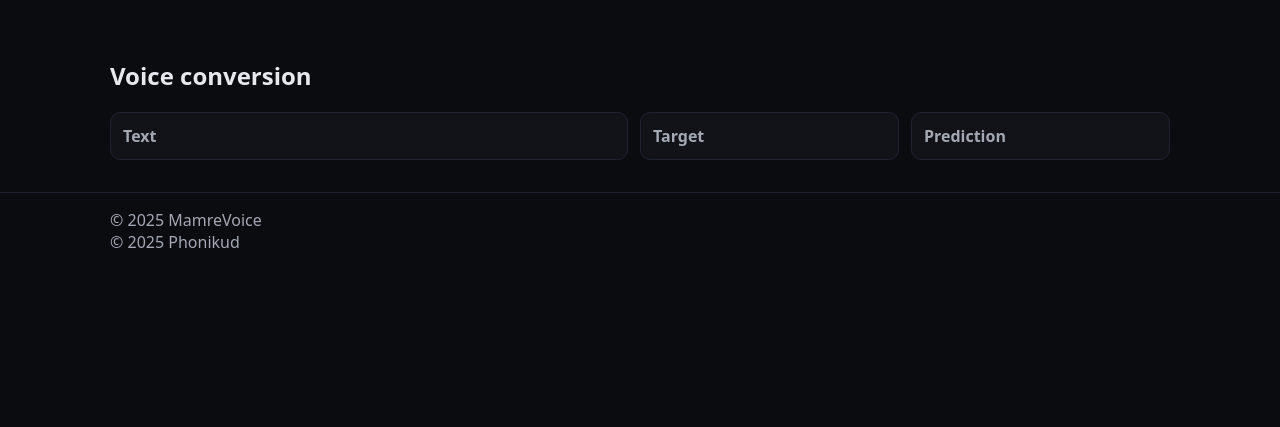
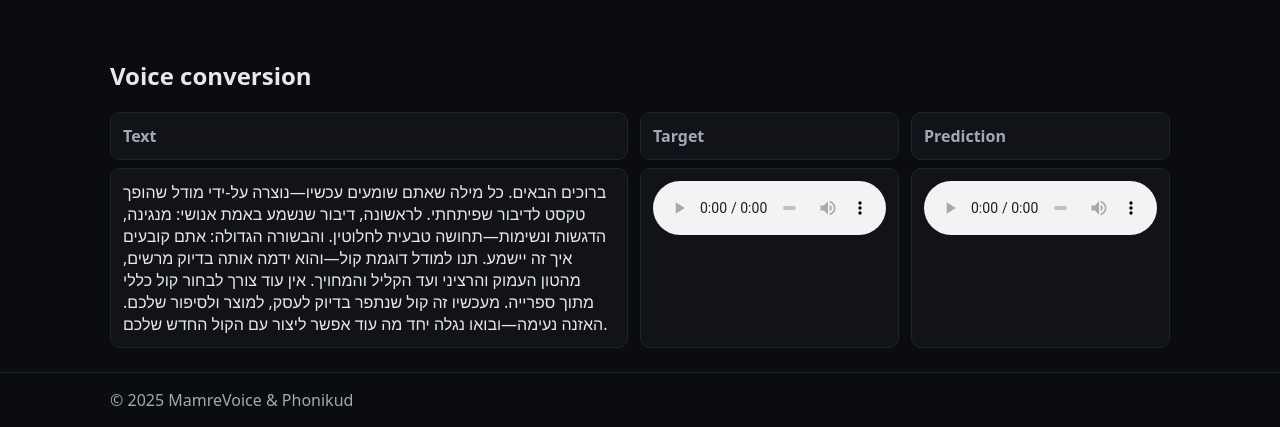
Before and after one commit to maxmelichov/mamre-site, a plain HTML site: page index.html in a window 1280 px wide. Shown: the part 1907-2334 px from the top of the page. Before the commit the page ends 2176 px from the top, so only its background shows below. Drawn offline with Linux system fonts and the light colour scheme; no server answers.

Commit message:
Consolidate footer copyright information and streamline JavaScript variables
- Merged separate copyright entries for MamreVoice and Phonikud into a single line in index.html for clarity.
- Removed unused year variables from script.js to simplify the code and improve maintainability.
- Added a new main example section in script.js to enhance the demo experience with a detailed Hebrew text.

```diff
--- a/index.html
+++ b/index.html
@@ -157,10 +157,8 @@
 
     <footer class="site-footer">
       <div class="container">
-        <p class="lang-en">© <span id="year"></span> MamreVoice</p>
-        <p class="lang-en">© <span id="year2"></span> Phonikud</p>
-        <p class="lang-he" lang="he">© <span id="year-he"></span> MamreVoice</p>
-        <p class="lang-he" lang="he">© <span id="year-he2"></span> Phonikud</p>
+        <p class="lang-en">© <span id="year"></span> MamreVoice & Phonikud</p>
+        <p class="lang-he" lang="he">© <span id="year-he"></span> MamreVoice & Phonikud</p>
       </div>
     </footer>
 
--- a/script.js
+++ b/script.js
@@ -4,9 +4,7 @@
   const btnEn = document.getElementById('btn-lang-en');
   const btnHe = document.getElementById('btn-lang-he');
   const yearEl = document.getElementById('year');
-  const yearEl2 = document.getElementById('year2');
   const yearHeEl = document.getElementById('year-he');
-  const yearHeEl2 = document.getElementById('year-he2');
   const supportWarning = document.getElementById('tts-support-warning');
   const demoVideo = document.getElementById('demoVideo');
   const demoWrap = document.getElementById('demoVideoWrap');
@@ -19,9 +17,7 @@
 
   const currentYear = new Date().getFullYear();
   if (yearEl) yearEl.textContent = String(currentYear);
-  if (yearEl2) yearEl2.textContent = String(currentYear);
   if (yearHeEl) yearHeEl.textContent = String(currentYear);
-  if (yearHeEl2) yearHeEl2.textContent = String(currentYear);
 
   // Language handling
   function detectInitialLang() {
@@ -100,8 +96,8 @@
     // Static text examples with predefined content
     const examples = [
       {
-        en: "Hello from MamreVoice — making speech simple, clear, and human.",
-        he: "שלום מ-MamreVoice — הופך דיבור לפשוט, ברור ואנושי."
+        en: "ברוכים הבאים. כל מילה שאתם שומעים עכשיו—נוצרה על-ידי מודל שהופך טקסט לדיבור שפיתחתי. לראשונה, דיבור שנשמע באמת אנושי: מנגינה, הדגשות ונשימות—תחושה טבעית לחלוטין. והבשורה הגדולה: אתם קובעים איך זה יישמע. תנו למודל דוגמת קול—והוא ידמה אותה בדיוק מרשים, מהטון העמוק והרציני ועד הקליל והמחויך. אין עוד צורך לבחור קול כללי מתוך ספרייה. מעכשיו זה קול שנתפר בדיוק לעסק, למוצר ולסיפור שלכם. האזנה נעימה—ובואו נגלה יחד מה עוד אפשר ליצור עם הקול החדש שלכם.",
+        he: "ברוכים הבאים. כל מילה שאתם שומעים עכשיו—נוצרה על-ידי מודל שהופך טקסט לדיבור שפיתחתי. לראשונה, דיבור שנשמע באמת אנושי: מנגינה, הדגשות ונשימות—תחושה טבעית לחלוטין. והבשורה הגדולה: אתם קובעים איך זה יישמע. תנו למודל דוגמת קול—והוא ידמה אותה בדיוק מרשים, מהטון העמוק והרציני ועד הקליל והמחויך. אין עוד צורך לבחור קול כללי מתוך ספרייה. מעכשיו זה קול שנתפר בדיוק לעסק, למוצר ולסיפור שלכם. האזנה נעימה—ובואו נגלה יחד מה עוד אפשר ליצור עם הקול החדש שלכם."
       },
       {
         en: "The quality of voice synthesis has improved dramatically with deep learning.",
@@ -113,7 +109,18 @@
       }
     ];
 
-    // Skip the first row - start with numbered examples only
+    // First row: main example with the long Hebrew text
+    const freeRow = document.createElement('div');
+    freeRow.className = 'vc-row';
+    freeRow.innerHTML = `
+      <div class="vc-cell">
+        <div class="static-text lang-en">${examples[0].en}</div>
+        <div class="static-text lang-he" lang="he">${examples[0].he}</div>
+      </div>
+      <div class="vc-cell"><audio controls><source src="recordings/i_target.mp3" type="audio/mpeg"><source src="recordings/i_target.wav" type="audio/wav"><source src="recordings/i_target.ogg" type="audio/ogg"></audio></div>
+      <div class="vc-cell"><audio controls><source src="recordings/i_prediction.mp3" type="audio/mpeg"><source src="recordings/i_prediction.wav" type="audio/wav"><source src="recordings/i_prediction.ogg" type="audio/ogg"></audio></div>
+    `;
+    body.appendChild(freeRow);
 
     // Numbered examples if present
     const maxExamples = 20;
@@ -136,8 +143,9 @@
       if (!targetUrl || !predUrl) continue;
 
       // Use predefined text examples or fallback to generic text
+      // Start from index 1 since index 0 is used for the main example above
       const exampleIndex = Math.min(i, examples.length - 1);
-      const textContent = examples[exampleIndex] || {
+      const textContent = (i < examples.length) ? examples[i] : {
         en: `Example ${i}: Demonstrating voice conversion capabilities.`,
         he: `דוגמה ${i}: הדגמת יכולות המרת קול.`
       };
```
